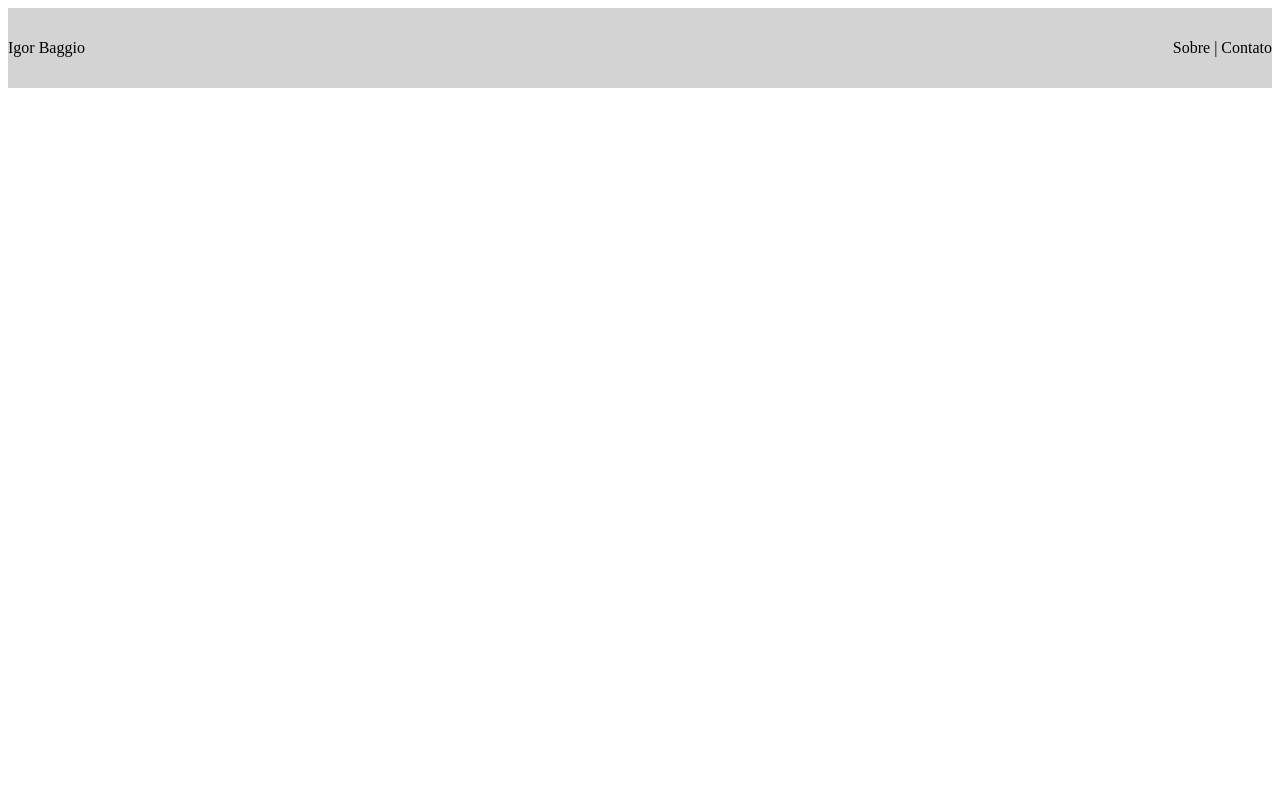
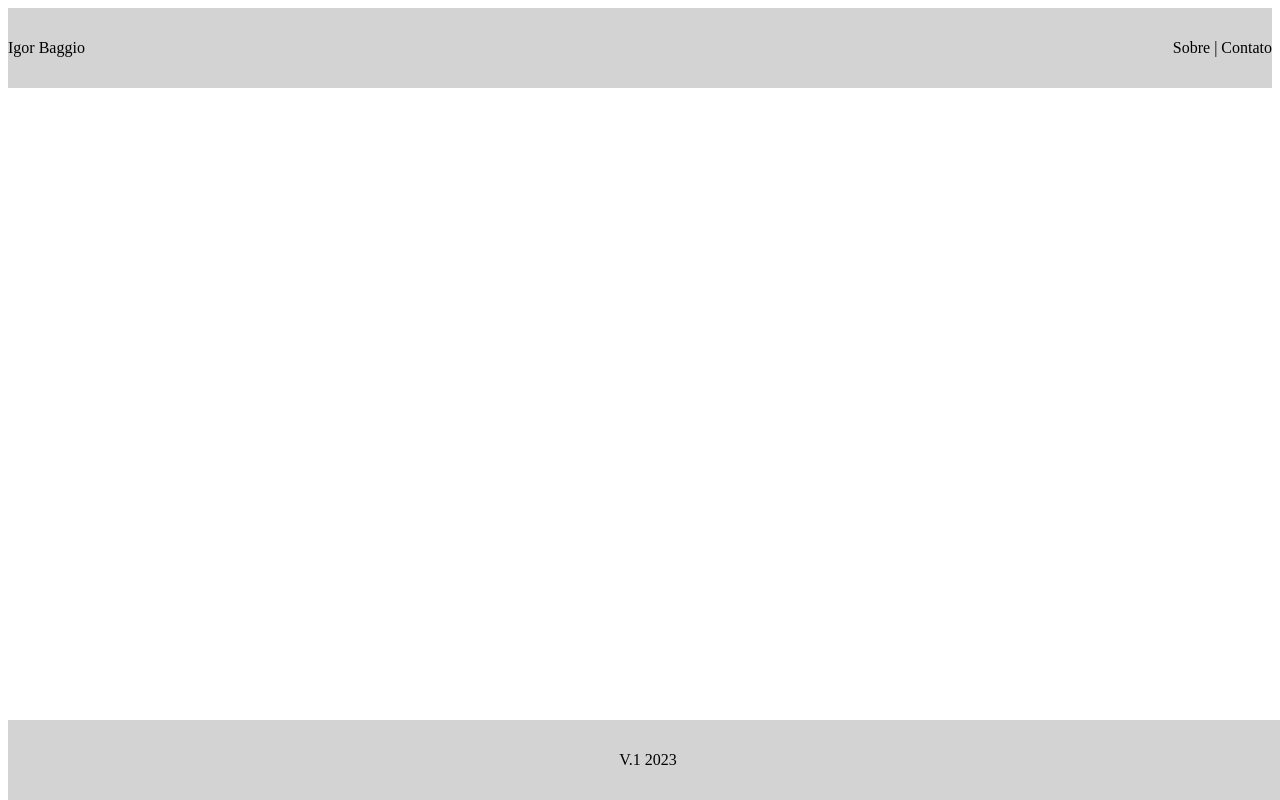
Before and after one commit to igorbaggio/portfolio, a Vue app: page / in a window 1280 px wide. Built offline with nearby package versions, Linux system fonts and the light colour scheme.

Commit message:
Footer, v.1 / 2023

```diff
--- a/src/App.vue
+++ b/src/App.vue
@@ -1,15 +1,18 @@
 <template>
   <div>
     <myNavbar />
+    <myFooter />
+
   </div>
 </template>
 
 <script>
 import myNavbar from "./components/navbar.vue";
+import myFooter from "./components/footer.vue";
 
 export default {
   name: "App",
-  components: { myNavbar },
+  components: { myNavbar, myFooter },
 };
 </script>
 
--- /dev/null
+++ b/src/components/footer.vue
@@ -0,0 +1,32 @@
+<template>
+    <div class="footer">
+      <div class="footer__description">V.1 2023</div>
+
+      </div>
+
+
+  </template>
+
+  <script>
+  export default {
+    name: "myFooter",
+  };
+  </script>
+  <style scoped>
+  .footer {
+    height: 80px;
+    background-color: lightgray;
+    display: flex;
+    justify-content: center;
+    align-items: center;
+    bottom: 0px;
+    position: fixed;
+    width: 100%;
+
+  }
+  .footer__description{
+
+  }
+
+
+  </style>
```
